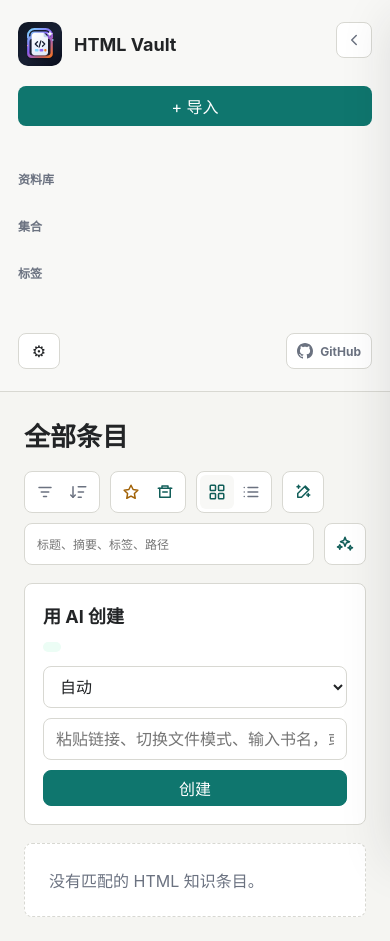
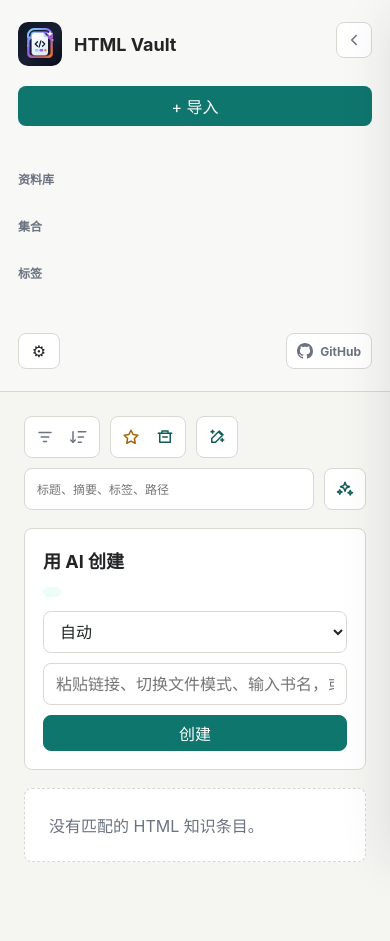
Before and after one commit to JMoCoder/html_vault, a plain HTML site: page app_static/index.html in a window 390 px wide. Both pictures are taken after a click on the button 131 px from the left and 455 px from the top of the page. After the commit the page ends 886 px from the top, so only its background shows below. Drawn offline with Linux system fonts and the light colour scheme.

Commit message:
Simplify topbar and keep card view

```diff
--- a/app_static/app.js
+++ b/app_static/app.js
@@ -37,7 +37,7 @@ const i18n = {
     aiAssistantPlaceholder: "AI response placeholder. No request was sent.",
     aiPanelComingSoon: "Conversation and note generation are in development.",
     aiChatPlaceholder: "Ask about the current notes or request a new HTML note...",
-    generateHtmlNote: "Generate HTML note",
+    generateHtmlNote: "Generate note",
     send: "Send",
     settings: "Settings",
     settingsTitle: "Settings",
@@ -134,7 +134,7 @@ const i18n = {
     termsSecurity: "You are responsible for protecting deployed Agent APIs, uploads, and model credentials.",
     aboutIntro: "HTML Vault turns HTML files into a card-based static knowledge workspace.",
     aboutStaticFirst: "HTML and YAML files remain the knowledge source of truth; the database should only hold optional job state.",
-    aboutVersion: "Current early version: 0.3.14.",
+    aboutVersion: "Current early version: 0.3.15.",
     updatesIntro: "Project updates are tracked in the repository and local planning docs.",
     updatesChangelog: "Public release notes live in CHANGELOG.md.",
     updatesDocsLocal: "Product planning documents under docs/ are local-only and ignored by Git.",
@@ -249,7 +249,7 @@ const i18n = {
     aiAssistantPlaceholder: "AI 回复占位。当前未发送任何请求。",
     aiPanelComingSoon: "对话与生成 HTML 笔记功能开发中。",
     aiChatPlaceholder: "围绕当前笔记提问，或要求生成新的 HTML 笔记...",
-    generateHtmlNote: "生成 HTML 笔记",
+    generateHtmlNote: "生成笔记",
     send: "发送",
     settings: "设置",
     settingsTitle: "设置",
@@ -346,7 +346,7 @@ const i18n = {
     termsSecurity: "你需要自行保护部署后的 Agent API、上传文件和模型凭据。",
     aboutIntro: "HTML Vault 将 HTML 文件变成卡片式静态知识工作台。",
     aboutStaticFirst: "HTML 与 YAML 文件是知识真源；数据库只应保存可选任务状态。",
-    aboutVersion: "当前早期版本：0.3.14。",
+    aboutVersion: "当前早期版本：0.3.15。",
     updatesIntro: "项目更新记录在仓库与本地规划文档中。",
     updatesChangelog: "公开发布记录保存在 CHANGELOG.md。",
     updatesDocsLocal: "docs/ 下的产品规划文档仅保存在本地，并被 Git 忽略。",
@@ -461,7 +461,7 @@ const i18n = {
     aiAssistantPlaceholder: "AI 応答のプレースホルダーです。リクエストは送信されていません。",
     aiPanelComingSoon: "会話と HTML ノート生成は開発中です。",
     aiChatPlaceholder: "現在のノートについて質問、または新しい HTML ノート生成を依頼...",
-    generateHtmlNote: "HTML ノートを生成",
+    generateHtmlNote: "ノートを生成",
     send: "送信",
     settings: "設定",
     settingsTitle: "設定",
@@ -558,7 +558,7 @@ const i18n = {
     termsSecurity: "デプロイした Agent API、アップロード、モデル認証情報の保護は利用者の責任です。",
     aboutIntro: "HTML Vault は HTML ファイルをカード型の静的ナレッジワークスペースに変換します。",
     aboutStaticFirst: "HTML と YAML ファイルがナレッジの真のソースです。データベースは任意のジョブ状態のみを保持すべきです。",
-    aboutVersion: "現在の初期バージョン: 0.3.14。",
+    aboutVersion: "現在の初期バージョン: 0.3.15。",
     updatesIntro: "プロジェクト更新はリポジトリとローカル計画ドキュメントで管理します。",
     updatesChangelog: "公開リリースノートは CHANGELOG.md にあります。",
     updatesDocsLocal: "docs/ 配下の製品計画ドキュメントはローカル専用で、Git から除外されます。",
@@ -694,7 +694,6 @@ const elements = {
   settingsContent: document.querySelector(".settings-content"),
   settingsTabs: document.querySelectorAll("[data-settings-tab]"),
   settingsSections: document.querySelectorAll("[data-settings-section]"),
-  viewButtons: document.querySelectorAll("[data-view-mode]"),
   collectionManagement: document.querySelector("#collection-management"),
   libraryManagement: document.querySelector("#library-management"),
   tagManagement: document.querySelector("#tag-management"),
@@ -728,7 +727,6 @@ const elements = {
   libraryNav: document.querySelector("#library-nav"),
   collectionNav: document.querySelector("#collection-nav"),
   tagNav: document.querySelector("#tag-nav"),
-  workspaceTitle: document.querySelector("#workspace-title"),
   multiFilterToggle: document.querySelector("#multi-filter-toggle"),
   multiFilterPopover: document.querySelector("#multi-filter-popover"),
   multiCollectionOptions: document.querySelector("#multi-collection-options"),
@@ -939,9 +937,8 @@ function sortItems(items) {
 }
 
 function renderGrid() {
-  elements.workspaceTitle.textContent = getWorkspaceTitle();
   const items = filteredItems();
-  elements.contentGrid.classList.toggle("list-view", state.viewMode === "list");
+  elements.contentGrid.classList.remove("list-view");
 
   if (items.length === 0) {
     elements.contentGrid.innerHTML = `<div class="empty-state">${t("noMatches")}</div>`;
@@ -1299,8 +1296,7 @@ function getInitialThemeMode() {
 }
 
 function getInitialViewMode() {
-  const saved = localStorage.getItem("html-vault-view-mode");
-  return saved === "list" ? "list" : "cards";
+  return "cards";
 }
 
 function getInitialSortMode() {
@@ -1674,10 +1670,8 @@ function applyFavoriteFilter() {
 }
 
 function applyViewMode() {
-  elements.contentGrid.classList.toggle("list-view", state.viewMode === "list");
-  elements.viewButtons.forEach((button) => {
-    button.classList.toggle("active", button.dataset.viewMode === state.viewMode);
-  });
+  state.viewMode = "cards";
+  elements.contentGrid.classList.remove("list-view");
 }
 
 function setThemeMode(mode) {
@@ -1977,10 +1971,8 @@ function restorePreferences(preferences) {
     state.themeMode = preferences.theme;
     localStorage.setItem("html-vault-theme", state.themeMode);
   }
-  if (preferences.viewMode === "cards" || preferences.viewMode === "list") {
-    state.viewMode = preferences.viewMode;
-    localStorage.setItem("html-vault-view-mode", state.viewMode);
-  }
+  state.viewMode = "cards";
+  localStorage.setItem("html-vault-view-mode", state.viewMode);
   state.hideArchived = Boolean(preferences.hideArchived);
   localStorage.setItem("html-vault-hide-archived", String(state.hideArchived));
   state.onlyFavorites = Boolean(preferences.onlyFavorites);
@@ -2182,9 +2174,6 @@ document.addEventListener("click", (event) => {
   if (!state.sortOpen) return;
   if (elements.sortPopover.contains(event.target) || elements.sortToggle.contains(event.target)) return;
   closeSortPopover();
-});
-elements.viewButtons.forEach((button) => {
-  button.addEventListener("click", () => setViewMode(button.dataset.viewMode));
 });
 elements.languageSelect.addEventListener("change", (event) => setLanguage(event.target.value));
 elements.themeModeButtons.forEach((button) => {
--- a/app_static/index.html
+++ b/app_static/index.html
@@ -63,10 +63,8 @@
 
     <main class="workspace">
       <header class="topbar">
-        <div>
-          <h2 id="workspace-title"></h2>
-        </div>
         <div class="topbar-tools">
+          <div class="topbar-control-group">
             <div class="filter-shell">
               <div class="filter-toggle-group" role="group" aria-label="Result filters" data-i18n-attr="aria-label:resultFilters">
                 <button class="filter-toggle" type="button" id="multi-filter-toggle" aria-label="Collection and tag filters" title="Collection and tag filters" data-i18n-attr="aria-label:advancedFilters,title:advancedFilters">
@@ -125,26 +123,6 @@
                 </svg>
               </button>
             </div>
-          <div class="view-toggle" role="group" aria-label="View style" data-i18n-attr="aria-label:viewStyle">
-            <button type="button" id="card-view" class="view-button active" data-view-mode="cards" aria-label="Card view" title="Card view" data-i18n-attr="aria-label:cardView,title:cardView">
-              <svg class="button-icon" viewBox="0 0 24 24" aria-hidden="true">
-                <rect x="3" y="3" width="7" height="7" rx="1"></rect>
-                <rect x="14" y="3" width="7" height="7" rx="1"></rect>
-                <rect x="3" y="14" width="7" height="7" rx="1"></rect>
-                <rect x="14" y="14" width="7" height="7" rx="1"></rect>
-              </svg>
-            </button>
-            <button type="button" id="list-view" class="view-button" data-view-mode="list" aria-label="List view" title="List view" data-i18n-attr="aria-label:listView,title:listView">
-              <svg class="button-icon" viewBox="0 0 24 24" aria-hidden="true">
-                <path d="M8 6h13"></path>
-                <path d="M8 12h13"></path>
-                <path d="M8 18h13"></path>
-                <path d="M3 6h.01"></path>
-                <path d="M3 12h.01"></path>
-                <path d="M3 18h.01"></path>
-              </svg>
-            </button>
-          </div>
             <button class="magic-button" type="button" id="lucky-button" aria-label="I'm feeling lucky" title="I'm feeling lucky" data-i18n-attr="aria-label:feelingLucky,title:feelingLucky">
               <svg class="button-icon" viewBox="0 0 24 24" aria-hidden="true">
                 <path d="m15 4 5 5"></path>
@@ -155,6 +133,8 @@
                 <path d="M17 16h4"></path>
               </svg>
             </button>
+          </div>
+          <div class="topbar-search-group">
             <label class="search">
               <input id="search-input" type="search" autocomplete="off" data-i18n-attr="aria-label:search,placeholder:searchPlaceholder">
             </label>
@@ -165,6 +145,7 @@
                 <path d="M5 13l.8 1.8L8 16l-2.2.8L5 19l-.8-2.2L2 16l2.2-1.2L5 13Z"></path>
               </svg>
             </button>
+          </div>
         </div>
       </header>
 
--- a/app_static/style.css
+++ b/app_static/style.css
@@ -347,28 +347,27 @@ textarea {
 }
 
 .topbar {
-  display: flex;
-  align-items: end;
-  justify-content: space-between;
-  gap: 18px;
+  container-type: inline-size;
   margin-bottom: 18px;
 }
 
-.topbar h2 {
-  font-size: 26px;
-}
-
 .topbar-tools {
   display: flex;
   align-items: center;
-  justify-content: flex-end;
+  justify-content: flex-start;
   gap: 10px;
-  width: min(650px, 100%);
+  width: 100%;
   min-width: 0;
-  flex-wrap: nowrap;
-}
-
-.view-toggle,
+  flex-wrap: wrap;
+}
+
+.topbar-control-group {
+  flex: 0 0 auto;
+  display: flex;
+  align-items: center;
+  gap: 10px;
+}
+
 .filter-toggle-group,
 .quick-filter-toggle-group {
   height: 42px;
@@ -383,7 +382,6 @@ textarea {
   position: relative;
 }
 
-.view-button,
 .filter-toggle,
 .magic-button,
 .ai-panel-toggle {
@@ -395,26 +393,10 @@ textarea {
   cursor: pointer;
 }
 
-.view-button {
-  width: 34px;
-  height: 34px;
-  flex-basis: 34px;
-  border: 0;
-  border-radius: 6px;
-  background: transparent;
-  color: var(--muted);
-}
-
 .filter-toggle {
   width: 34px;
   height: 34px;
   flex-basis: 34px;
-}
-
-.view-button.active,
-.view-button:hover {
-  background: var(--panel-soft);
-  color: var(--accent-dark);
 }
 
 .magic-button,
@@ -599,10 +581,18 @@ textarea {
 .search {
   display: grid;
   gap: 6px;
-  flex: 1 1 180px;
+  flex: 1 1 auto;
   min-width: 120px;
   color: var(--muted);
   font-size: 12px;
+}
+
+.topbar-search-group {
+  min-width: 220px;
+  flex: 1 1 260px;
+  display: flex;
+  align-items: center;
+  gap: 10px;
 }
 
 .ai-panel {
@@ -1493,7 +1483,6 @@ textarea {
     margin-top: 4px;
   }
 
-  .topbar,
   .new-card-header {
     align-items: stretch;
     flex-direction: column;
@@ -1501,12 +1490,7 @@ textarea {
 
   .topbar-tools {
     width: 100%;
-    flex-wrap: wrap;
     justify-content: flex-start;
-  }
-
-  .view-toggle {
-    flex: 0 0 auto;
   }
 
   .new-form {
@@ -1587,3 +1571,9 @@ textarea {
     flex-direction: row;
   }
 }
+
+@container (max-width: 560px) {
+  .topbar-search-group {
+    flex: 1 0 100%;
+  }
+}
--- a/app_static/sw.js
+++ b/app_static/sw.js
@@ -1,4 +1,4 @@
-const CACHE_NAME = "html-vault-v0.3.14";
+const CACHE_NAME = "html-vault-v0.3.15";
 const APP_SHELL = [
   "./",
   "index.html",
--- a/pyproject.toml
+++ b/pyproject.toml
@@ -4,7 +4,7 @@ build-backend = "setuptools.build_meta"
 
 [project]
 name = "html-vault"
-version = "0.3.14"
+version = "0.3.15"
 description = "Static-first HTML knowledge workspace with card browsing and manifest generation."
 readme = "README.md"
 requires-python = ">=3.10"
```
Also changed, not shown: CHANGELOG.ja.md (+10 -0 lines), CHANGELOG.zh-CN.md (+10 -0 lines), CHANGELOG.md, 1 other file. Lines whose indentation alone changed are shown as unchanged.
